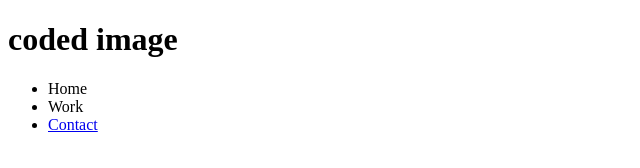
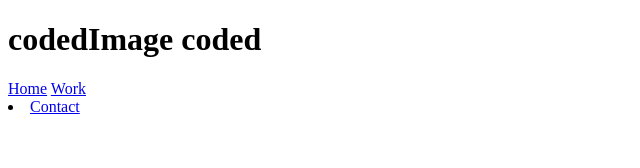
Before and after one commit to AlanAdamson/alanadamson.github.io, a plain HTML site: page index.htm in a window 1280 px wide. Shown: the whole page, without its empty margins (0-640 px from the left). Drawn offline with Linux system fonts and the light colour scheme.

Commit message:
changed work index and main index

```diff
--- a/index.htm
+++ b/index.htm
@@ -4,10 +4,10 @@
     <title>coded image</title>
   <head>
   <body>
-    <h1>coded image</h1>
-    <ul>
-      <li>Home</li>
-      <li>Work</li>
+    <h1>codedImage coded</h1>
+    <nav>
+      <a href="/home/">Home</a>
+      <a href="/work/">Work</a>
       <li><a href="mailto:holler@codedimage.com" target="_top">Contact</a></li>
     </ul>
   </body>
```
Also changed, not shown: work/index.html (+10 -0 lines).
